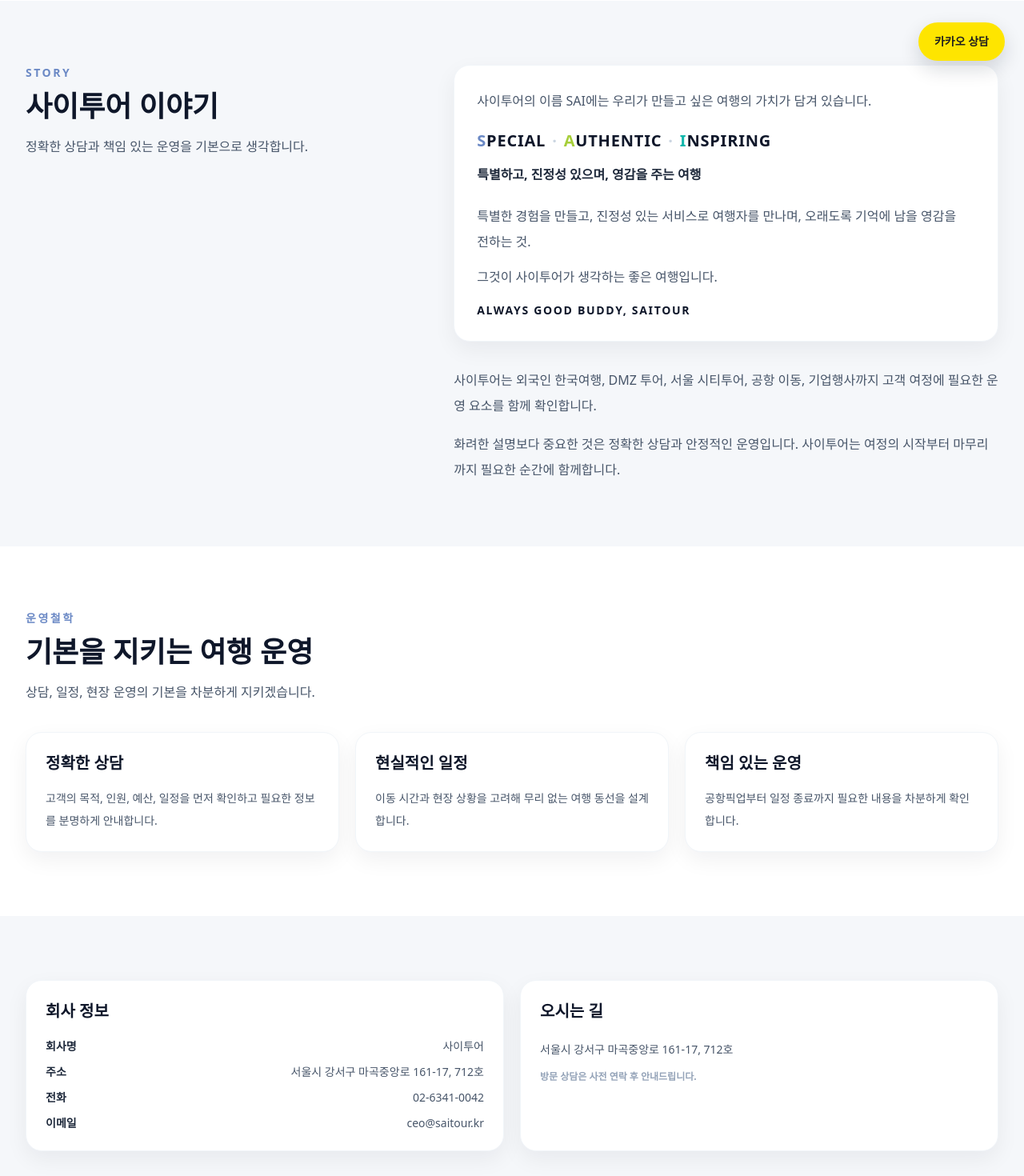
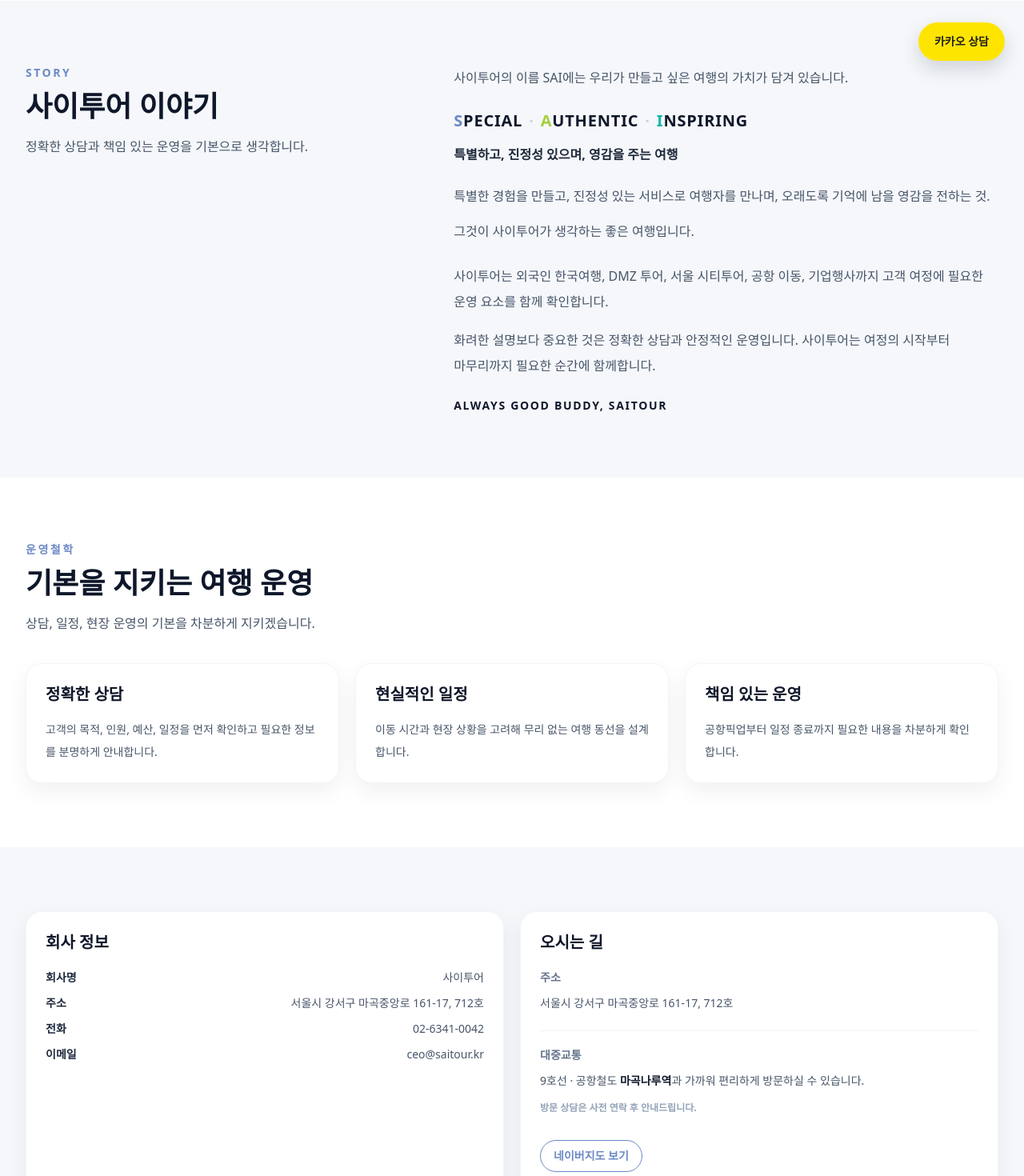
Before and after one commit to choijoonil/saitour-website, a Next.js app: page /company in a window 1280 px wide. Shown: the part 700-2170 px from the top of the page at 80% size. Built offline with nearby package versions, Linux system fonts and the light colour scheme.

Commit message:
feat: refine company story and directions

```diff
--- a/app/company/page.tsx
+++ b/app/company/page.tsx
@@ -1,7 +1,7 @@
 import type { Metadata } from "next";
 import ManagedImage from "@/components/ManagedImage";
 import SectionTitle from "@/components/SectionTitle";
-import { CONTACT_EMAIL, CONTACT_PHONE_DISPLAY } from "@/constants/site";
+import { CONTACT_EMAIL, CONTACT_PHONE_DISPLAY, NAVER_MAP_URL } from "@/constants/site";
 import { imagePaths } from "@/data/images";
 
 export const metadata: Metadata = {
@@ -60,12 +60,12 @@
               title="사이투어 이야기"
               description="정확한 상담과 책임 있는 운영을 기본으로 생각합니다."
             />
-            <div className="space-y-4 text-base leading-8 text-slate-600">
-              <div className="mb-8 rounded-[20px] border border-slate-100 bg-white p-5 shadow-soft sm:p-7">
-                <p className="text-base leading-8 text-slate-600 [word-break:keep-all]">
-                  사이투어의 이름 SAI에는 우리가 만들고 싶은 여행의 가치가 담겨 있습니다.
-                </p>
-                <p className="mt-5 flex flex-wrap items-center gap-x-2 gap-y-1.5 text-lg font-bold tracking-[0.04em] text-navy sm:text-xl">
+            <div className="text-base leading-8 text-slate-600 [word-break:keep-all]">
+              <p>
+                사이투어의 이름 SAI에는 우리가 만들고 싶은 여행의 가치가 담겨 있습니다.
+              </p>
+              <div className="mt-6">
+                <p className="flex flex-wrap items-center gap-x-2 gap-y-1.5 text-lg font-bold tracking-[0.04em] text-navy sm:text-xl">
                   <span className="whitespace-nowrap"><span className="text-brand-blue">S</span>PECIAL</span>
                   <span aria-hidden="true" className="text-slate-300">·</span>
                   <span className="whitespace-nowrap"><span className="text-brand-green">A</span>UTHENTIC</span>
@@ -75,20 +75,20 @@
                 <p className="mt-3 font-semibold text-slate-800 [word-break:keep-all]">
                   특별하고, 진정성 있으며, 영감을 주는 여행
                 </p>
-                <div className="mt-5 space-y-3 text-base leading-8 text-slate-600 [word-break:keep-all]">
+                <div className="mt-5 space-y-3">
                   <p>
                     특별한 경험을 만들고, 진정성 있는 서비스로 여행자를 만나며, 오래도록 기억에 남을 영감을 전하는 것.
                   </p>
                   <p>그것이 사이투어가 생각하는 좋은 여행입니다.</p>
-                  <p className="pt-1 text-sm font-bold tracking-[0.12em] text-navy">ALWAYS GOOD BUDDY, SAITOUR</p>
                 </div>
               </div>
-              <p>
+              <p className="mt-6">
                 사이투어는 외국인 한국여행, DMZ 투어, 서울 시티투어, 공항 이동, 기업행사까지 고객 여정에 필요한 운영 요소를 함께 확인합니다.
               </p>
-              <p>
+              <p className="mt-4">
                 화려한 설명보다 중요한 것은 정확한 상담과 안정적인 운영입니다. 사이투어는 여정의 시작부터 마무리까지 필요한 순간에 함께합니다.
               </p>
+              <p className="mt-6 text-sm font-bold tracking-[0.12em] text-navy">ALWAYS GOOD BUDDY, SAITOUR</p>
             </div>
           </div>
         </div>
@@ -137,12 +137,29 @@
           </div>
           <div className="card">
             <h2 className="text-xl font-bold text-navy">오시는 길</h2>
-            <p className="mt-5 text-sm leading-7 text-slate-600">
-              서울시 강서구 마곡중앙로 161-17, 712호
-            </p>
+            <div className="mt-5 border-b border-slate-100 pb-5">
+              <p className="text-sm font-semibold text-slate-500">주소</p>
+              <p className="mt-2 text-sm leading-7 text-slate-600 [word-break:keep-all]">
+                서울시 강서구 마곡중앙로 161-17, 712호
+              </p>
+            </div>
+            <div className="pt-5">
+              <p className="text-sm font-semibold text-slate-500">대중교통</p>
+              <p className="mt-2 text-sm leading-7 text-slate-600 [word-break:keep-all]">
+                9호선 · 공항철도 <span className="font-semibold text-navy">마곡나루역</span>과 가까워 편리하게 방문하실 수 있습니다.
+              </p>
+            </div>
             <p className="mt-3 text-xs font-semibold text-slate-400">
               방문 상담은 사전 연락 후 안내드립니다.
             </p>
+            <a
+              href={NAVER_MAP_URL}
+              target="_blank"
+              rel="noopener noreferrer"
+              className="mt-8 inline-flex min-h-10 items-center justify-center rounded-full border border-brand-blue px-4 text-sm font-bold text-brand-blue transition hover:bg-brand-blue hover:text-white focus:outline-none focus:ring-2 focus:ring-brand-blue focus:ring-offset-2"
+            >
+              네이버지도 보기
+            </a>
           </div>
         </div>
       </section>
--- a/components/ContactCTA.tsx
+++ b/components/ContactCTA.tsx
@@ -3,6 +3,7 @@
 import Link from "next/link";
 import type { FormEvent } from "react";
 import { useRef, useState } from "react";
+import { NAVER_MAP_URL } from "@/constants/site";
 
 type ContactFormErrors = Partial<Record<"name" | "phone" | "email" | "message" | "privacy", string>>;
 type SubmitState = "idle" | "submitting" | "success" | "error";
@@ -25,7 +26,6 @@
   "일반문의"
 ];
 const officeAddress = "서울시 강서구 마곡중앙로 161-17, 712호";
-const naverMapUrl = "https://map.naver.com/p/search/사이투어";
 const emailPattern = /^[^\s@]+@[^\s@]+\.[^\s@]+$/;
 const phonePattern = /^[0-9+\-\s()]+$/;
 
@@ -202,7 +202,7 @@
                   </div>
                 </div>
                 <a
-                  href={naverMapUrl}
+                  href={NAVER_MAP_URL}
                   target="_blank"
                   rel="noopener noreferrer"
                   className="mt-8 inline-flex min-h-10 items-center justify-center rounded-full border border-brand-blue px-4 text-sm font-bold text-brand-blue transition hover:bg-brand-blue hover:text-white focus:outline-none focus:ring-2 focus:ring-brand-blue focus:ring-offset-2"
--- a/constants/site.ts
+++ b/constants/site.ts
@@ -1,5 +1,6 @@
 export const SITE_URL = "https://www.saitour.net";
 export const NAVER_BLOG_URL = "https://blog.naver.com/cji6157";
+export const NAVER_MAP_URL = "https://map.naver.com/p/search/사이투어";
 export const KAKAO_CHAT_URL = "http://pf.kakao.com/_xnFXMxb/chat";
 
 export const CONTACT_PHONE_DISPLAY = "02-6341-0042";
```
